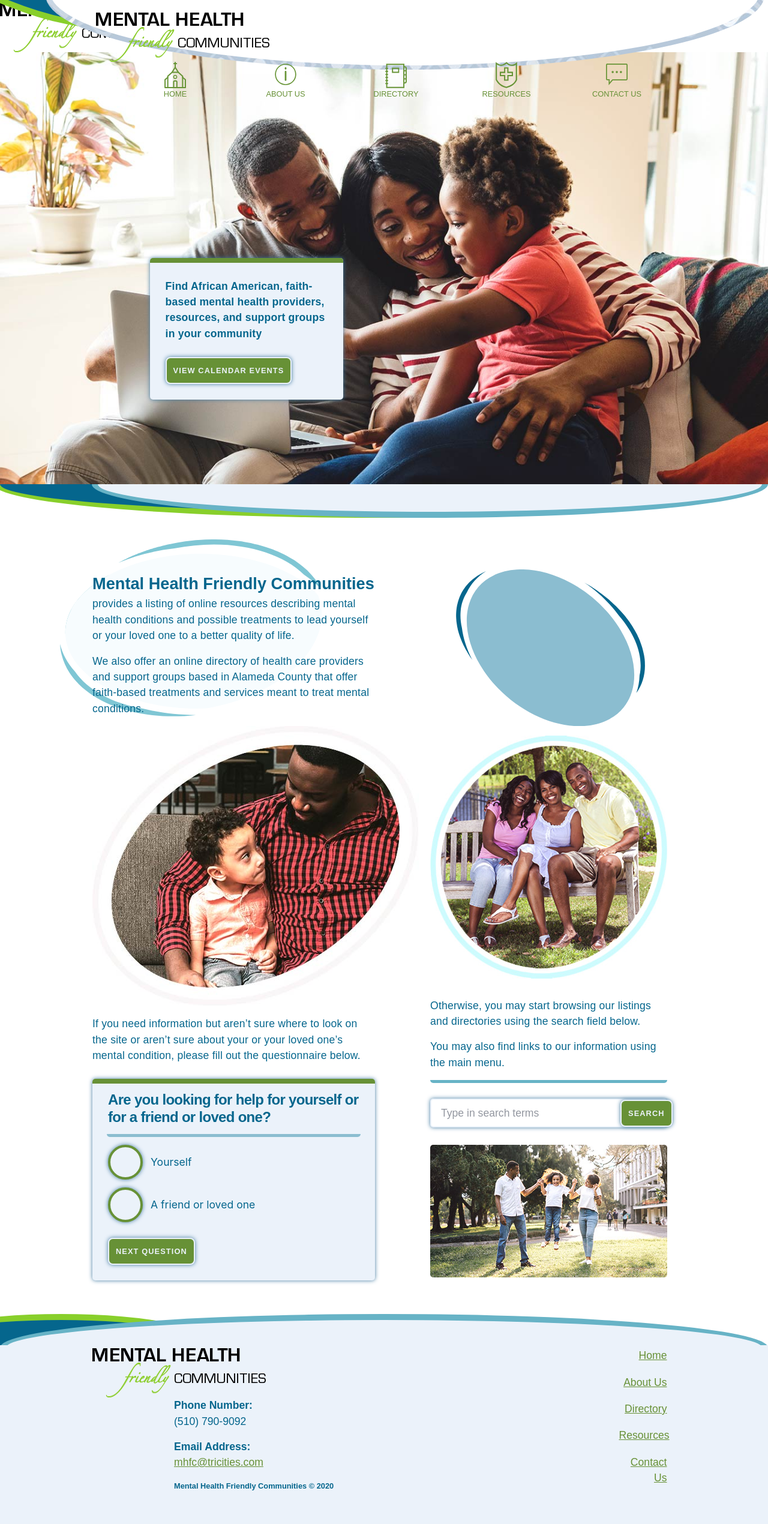
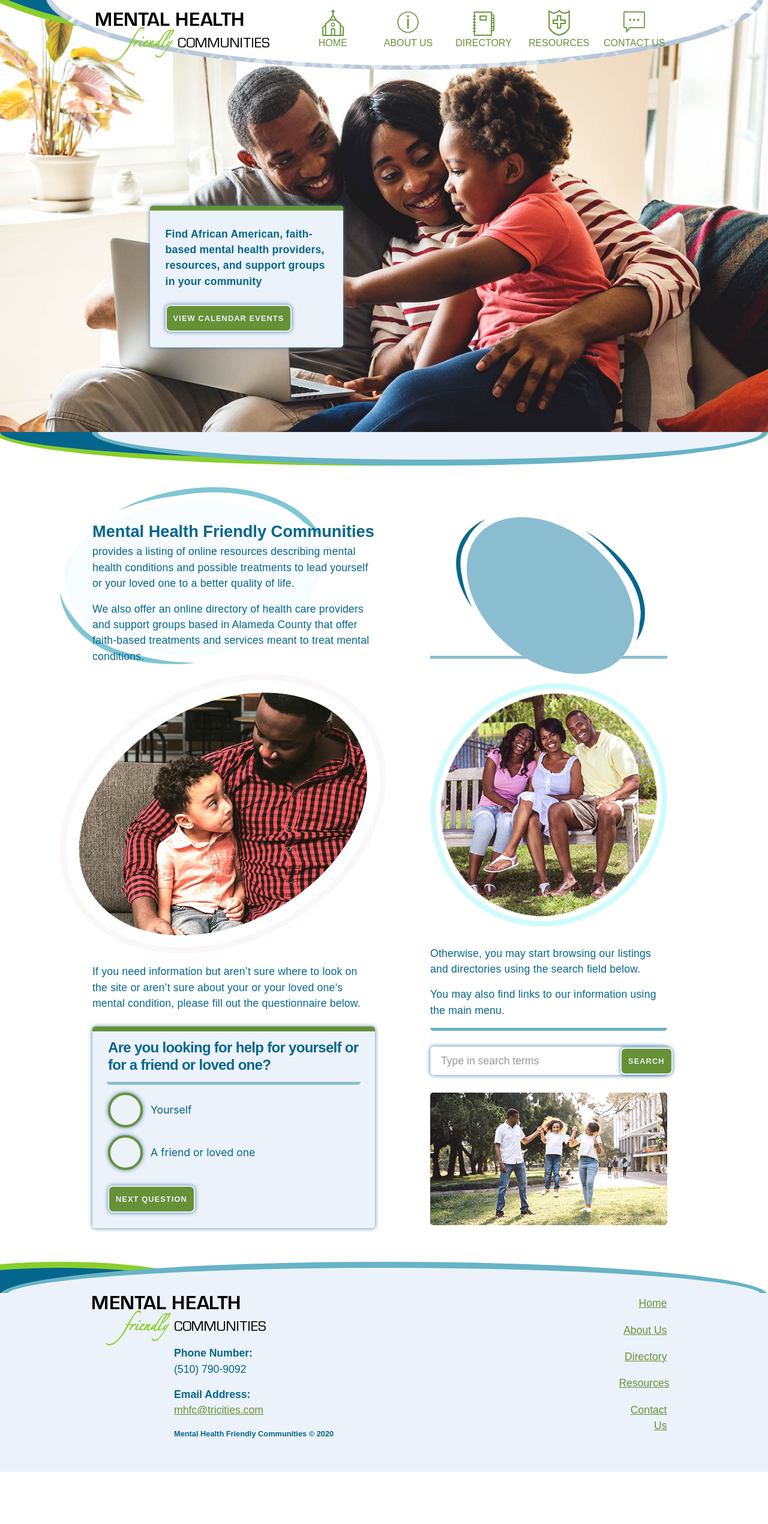
Before and after one commit to chriscjamison/mhfc, a PHP site: page / in a window 1280 px wide. Shown: the whole page at 60% size. After the commit the page ends 2453 px from the top, so only its background shows below. Run offline with PHP 8.4, Linux system fonts and the light colour scheme; some web fonts are replaced; grey boxes are pictures that could not be loaded.

Commit message:
0.8 - Mobile homepage complete

```diff
--- a/about-us.htm
+++ b/about-us.htm
@@ -68,7 +68,7 @@
               and family members who may be experiencing mental health challenges to come together to better understand
               and embrace the cultural connections between spirituality and mental wellness
             </p>
-            <a href="#about_us" class="cta-a" id="about_us-a">Click to read more</button>
+            <a href="#about_us" class="cta-a" id="about_us-a">Click to read more</a>
           </div>
           <img class="d-block img-fluid" src="/assets/img/hero_levels/about_us.jpg" alt="About Us">
         </div>
--- a/assets/css/main.css
+++ b/assets/css/main.css
@@ -11,14 +11,21 @@ input[type=submit],
 .questionnaire-div,
 .questionnaire-radio_button,
 .questionnaire-input-text,
-.questionnaire-input-textarea {
+.questionnaire-input-textarea,
+.copy-action-a {
   box-shadow: 0 0 7px #427aa1; }
+
+#copy-top,
+#copy-middle,
+#copy-bottom-container-1 {
+  box-shadow: 0 2px 7px #427aa1; }
 
 /****** TYPOGRAPHY STYLING ******/
 #nav-ul .nav-a .nav-span,
 button,
 .cta-a,
-input[type=submit] {
+input[type=submit],
+.copy-action-a {
   font-family: eurostile, sans-serif; }
 
 p,
@@ -69,7 +76,8 @@ button,
 .p-first:first-line,
 input[type=submit],
 h2,
-h1 {
+h1,
+.copy-action-a {
   font-weight: 700; }
 
 button,
@@ -77,11 +85,17 @@ button,
 input[type=submit],
 #footer-copyright-span,
 .about_us-training_team-individual-span,
-#nav-ul .nav-a .nav-span {
+#top-mobile-nav #nav-ul .nav-a .nav-span,
+.copy-action-a {
   font-size: 0.8rem; }
 
 .about_us-training_team-individual-span {
   font-size: 0.9rem; }
+
+#top-desktop-nav #nav-ul .nav-a .nav-span,
+.homepage-mobile-copy-div p,
+.homepage-mobile-copy-div input[type=search] {
+  font-size: 1rem !important; }
 
 .carousel-item .carousel-cta p,
 .container p,
@@ -115,7 +129,9 @@ h1 {
 
 button,
 .cta-a,
-input[type=submit] {
+input[type=submit],
+#copy-top p,
+.copy-action-a {
   color: #ebf2fa; }
 
 p,
@@ -166,7 +182,8 @@ input[type=search],
 #nav-ul .nav-a .nav-span,
 button,
 .cta-a,
-input[type=submit] {
+input[type=submit],
+.copy-action-a {
   text-transform: uppercase; }
 
 .about_us-quote-blockquote {
@@ -191,7 +211,8 @@ p,
 
 button,
 .cta-a,
-input[type=submit] {
+input[type=submit],
+.copy-action-a {
   letter-spacing: 1.1px; }
 
 .contact_info-listing-info-a,
@@ -216,7 +238,8 @@ input[type=submit] {
 button,
 .cta-a,
 input[type=submit],
-.questionnaire-radio_button::before {
+.questionnaire-radio_button::before,
+.copy-action-a {
   background-color: #679136; }
 
 #header-ellipses #ellipse-dark_green,
@@ -231,7 +254,9 @@ input[type=submit],
 #header-ellipses #ellipse-blue,
 .questionnaire-radio_button,
 #footer-background-div,
-#footer-ellipses #ellipse-blue {
+#footer-ellipses #ellipse-blue,
+#copy-middle,
+#copy-bottom {
   background-color: #ebf2fa; }
 
 .carousel-cta,
@@ -254,23 +279,29 @@ input[type=submit],
 
 button,
 .cta-a,
-input[type=submit] {
+input[type=submit],
+.copy-action-a {
   transition-property: background-color;
   transition-duration: 0.2s;
   transition-timing-function: ease-out; }
 
 button:hover,
 .cta-a:hover,
-input[type=submit]:hover {
+input[type=submit]:hover,
+.copy-action-a:hover {
   background-color: #77b826; }
 
 #top-mobile-nav {
   background-color: #fff; }
 
+#copy-top {
+  background-color: #325e83; }
+
 /****** BORDERS ******/
 button,
 .cta-a,
-input[type=submit] {
+input[type=submit],
+.copy-action-a {
   border: 2px solid #ebf2fa;
   border-radius: 8px; }
 
@@ -286,8 +317,25 @@ input[type=submit] {
 #header-ellipses #ellipse-blue {
   border: 10px solid #8bbdd0; }
 
+.questionnaire-radio_button {
+  border: 4px solid #679136; }
+
 #top-mobile-nav {
   border-bottom: 2px solid #88cf2b; }
+
+iframe {
+  border-bottom: 5px solid #8bbdd0; }
+
+#copy-top,
+#img-middle {
+  border-bottom: 5px solid #679136; }
+
+#copy-bottom-container-2 {
+  border-top: 5px solid #679136; }
+
+#copy-middle,
+#copy-bottom-container-1 {
+  border-bottom: 5px solid #05668d; }
 
 .carousel-cta,
 .questionnaire-div,
@@ -334,7 +379,8 @@ input[type=search],
 
 button,
 .cta-a,
-input[type=submit] {
+input[type=submit],
+.copy-action-a {
   margin: 40px;
   padding: 11px; }
 
@@ -343,6 +389,9 @@ input[type=search] {
 
 .visible-desktop {
   display: block !important; }
+
+.visible-desktop-flex {
+  display: flex !important; }
 
 .visible-mobile {
   display: none !important; }
@@ -593,6 +642,9 @@ header {
     margin-top: 0;
     padding-top: 54px; }
 
+#copy-homepage-left-img {
+  margin-left: 0; }
+
 #homepage-background-top-right-div {
   width: 100%;
   height: 261px;
--- a/assets/css/main.scss
+++ b/assets/css/main.scss
@@ -10,6 +10,7 @@ $light_blue_2: #67B3C6;
 $light_blue_3: #8bbdd0;
 $dark_blue_1: #05668d;
 $dark_blue_2: #427aa1;
+$dark_blue_3: #325e83;
 
 $light_green_1: #88cf2b;
 $light_green_2: #77b826;
@@ -40,7 +41,8 @@ $spacer_sm_5: 16px;
 $spacer_sm_6: 18px;
 
 $spacer_med_1: 26px;
-$spacer_med_2: 36px;
+$spacer_med_2: 30px;
+$spacer_med_3: 36px;
 
 $spacer_lg_1: 54px;
 $spacer_lg_2: 62px;
@@ -60,8 +62,15 @@ input[type=submit],
 .questionnaire-div,
 .questionnaire-radio_button,
 .questionnaire-input-text,
-.questionnaire-input-textarea {
+.questionnaire-input-textarea,
+.copy-action-a {
   box-shadow: 0 0 $shadow_distance $dark_blue_2;
+}
+
+#copy-top,
+#copy-middle,
+#copy-bottom-container-1 {
+  box-shadow: 0 2px 7px $dark_blue_2;
 }
 
 
@@ -71,7 +80,8 @@ input[type=submit],
 #nav-ul .nav-a .nav-span,
 button,
 .cta-a,
-input[type=submit] {
+input[type=submit],
+.copy-action-a {
   font-family: $eurostile;
 }
 
@@ -126,7 +136,8 @@ button,
 .p-first:first-line,
 input[type=submit],
 h2,
-h1 {
+h1,
+.copy-action-a {
   font-weight: 700;
 }
 
@@ -135,12 +146,19 @@ button,
 input[type=submit],
 #footer-copyright-span,
 .about_us-training_team-individual-span,
-#nav-ul .nav-a .nav-span {
+#top-mobile-nav #nav-ul .nav-a .nav-span,
+.copy-action-a {
   font-size: 0.8rem;
 }
 
 .about_us-training_team-individual-span {
   font-size: 0.9rem;
+}
+
+#top-desktop-nav #nav-ul .nav-a .nav-span,
+.homepage-mobile-copy-div p,
+.homepage-mobile-copy-div input[type=search] {
+  font-size: 1rem !important;
 }
 
 .carousel-item .carousel-cta p,
@@ -180,7 +198,9 @@ h1 {
 
 button,
 .cta-a,
-input[type=submit] {
+input[type=submit],
+#copy-top p,
+.copy-action-a {
   color: $light_blue_1;
 }
 
@@ -240,7 +260,8 @@ input[type=search],
 #nav-ul .nav-a .nav-span,
 button,
 .cta-a,
-input[type=submit] {
+input[type=submit],
+.copy-action-a {
   text-transform: uppercase;
 }
 
@@ -271,7 +296,8 @@ p,
 
 button,
 .cta-a,
-input[type=submit] {
+input[type=submit],
+.copy-action-a {
   letter-spacing: 1.1px;
 }
 
@@ -302,7 +329,8 @@ input[type=submit] {
 button,
 .cta-a,
 input[type=submit],
-.questionnaire-radio_button::before {
+.questionnaire-radio_button::before,
+.copy-action-a {
   background-color: $dark_green_1;
 }
 
@@ -320,7 +348,9 @@ input[type=submit],
 #header-ellipses #ellipse-blue,
 .questionnaire-radio_button,
 #footer-background-div,
-#footer-ellipses #ellipse-blue {
+#footer-ellipses #ellipse-blue,
+#copy-middle,
+#copy-bottom {
   background-color: $light_blue_1;
 }
 
@@ -348,7 +378,8 @@ input[type=submit],
 
 button,
 .cta-a,
-input[type=submit] {
+input[type=submit],
+.copy-action-a {
   transition-property: background-color;
   transition-duration: 0.2s;
   transition-timing-function: ease-out;
@@ -370,7 +406,8 @@ input[type=submit]:hover {
 
 button,
 .cta-a,
-input[type=submit] {
+input[type=submit],
+.copy-action-a {
   border: 2px solid $light_blue_1;
   border-radius: 8px;
 }
@@ -390,8 +427,30 @@ input[type=submit] {
   border: 10px solid $light_blue_3;
 }
 
+.questionnaire-radio_button {
+  border: 4px solid $dark_green_1;
+}
+
 #top-mobile-nav {
   border-bottom: 2px solid $light_green_1;
+}
+
+iframe {
+  border-bottom: 5px solid $light_blue_3;
+}
+
+#copy-top,
+#img-middle {
+  border-bottom: 5px solid $dark_green_1;
+}
+
+#copy-bottom-container-2 {
+  border-top: 5px solid $dark_green_1;
+}
+
+#copy-middle,
+#copy-bottom-container-1 {
+  border-bottom: 5px solid $dark_blue_1;
 }
 
 .carousel-cta,
@@ -442,7 +497,8 @@ input[type=search],
 
 button,
 .cta-a,
-input[type=submit] {
+input[type=submit],
+.copy-action-a {
   margin: 40px;
   padding: 11px;
 }
@@ -453,6 +509,10 @@ input[type=search] {
 
 .visible-desktop {
   display: block !important;
+}
+
+.visible-desktop-flex {
+  display: flex !important;
 }
 
 .visible-mobile {
@@ -846,6 +906,10 @@ header {
   }
 }
 
+#copy-homepage-left-img {
+  margin-left: 0;
+}
+
 #homepage-background-top-right-div {
   width: 100%;
   height: 261px;
--- a/index.htm
+++ b/index.htm
@@ -18,7 +18,7 @@
     <header>
 
 <!-- DESKTOP MAIN NAVIGATION -->
-      <nav class="visible-desktop" id="top-desktop-nav">
+      <nav class="visible-desktop-flex" id="top-desktop-nav">
         <a href="/" title="Home"><img src="/assets/img/common/logo/logo.png" alt="Mental Health Friendly Communities" id="nav-logo-desktop"></a>
         <ul id="nav-ul">
           <li>
@@ -60,7 +60,7 @@
         </ul>
       </nav>
 
-      <img src="/assets/img/common/logo/logo.png" alt="Mental Health Friendly Communities" id="nav-logo-mobile">
+      <img src="/assets/img/common/logo/logo.png" alt="Mental Health Friendly Communities" class="visible-mobile" id="nav-logo-mobile">
 
 
 <!-- HEADER BACKGROUND -->
@@ -173,14 +173,69 @@
         </form>
         <img src="/assets/img/copy/desktop/photo_homepage_questionaire.jpg" alt="Mental Health Friendly Communities bring families back together." class="copy-questionnaire-img" id="copy-homepage-bottom-right-img">
       </div>
-      <div class="visible-mobile">
+      <div class="col-12 visible-mobile">
         <iframe width="100%" src="https://www.youtube.com/embed/XidXi3EqPko" frameborder="0" allow="accelerometer; autoplay; encrypted-media; gyroscope; picture-in-picture" allowfullscreen></iframe>
+        <div class="homepage-mobile-copy-div" id="copy-top">
+          <p>
+            Mental Health Friendly Communities provides an online directory
+            of Alameda County health care providers, resources, and support groups
+            that offer medical and emotional care.
+          </p>
+          <p>
+            Many of the providers offer faith-based services meant
+            to offer support using the wisdom of The Bible as a foundation.
+          </p>
+          <div class="homepage-mobile-copy-nav-div" id="copy-nav-top">
+            <a href="#copy-top" class="mobile-copy-a copy-visible-a" id="copy-top-a">&#183;</a>
+            <a href="#copy-middle" class="mobile-copy-a" id="copy-middle-a">&nbsp;</a>
+            <a href="#copy-bottom" class="mobile-copy-a" id="copy-bottom-a">&nbsp;</a>
+          </div>
+        </div>
+        <div class="homepage-mobile-copy-div" id="copy-middle">
+          <p>
+            Also, if you or someone close to you is in the throws of a mental health
+            crisis, a loved one of someone in need of emotional support,
+            or simply want emotional support yourself, this website offers information
+            and resources to calm your concerns.
+          </p>
+          <div class="homepage-mobile-copy-nav-div" id="copy-nav-middle">
+            <a href="#copy-top" class="mobile-copy-a" id="copy-top-a">&nbsp;</a>
+            <a href="#copy-middle" class="mobile-copy-a copy-visible-a" id="copy-middle-a">&nbsp;</a>
+            <a href="#copy-bottom" class="mobile-copy-a" id="copy-bottom-a">&nbsp;</a>
+          </div>
+        </div>
+        <img src="/assets/img/copy/mobile/photo_homepage_girl_on_bike.jpg" alt="Mental Health Friendly Communities offer resources for emotional support for your loved one." class="copy-img" id="img-middle">
+        <div class="homepage-mobile-copy-div" id="copy-bottom">
+          <div class="homepage-mobile-copy-bottom-div" id="copy-bottom-container-1">
+            <p>
+              If you need information but aren&rsquo;t sure where on the site to look or aren&rsquo;t sure
+              about your or your loved one&rsquo;s mental condition, please fill out the questionnaire below.
+            </p>
+            <a href="#about_us" class="copy-action-a" id="copy-questionnaire-a">Start Quesionnaire</a>
+          </div>
+          <img src="/assets/img/copy/mobile/photo_homepage_boy_and_father.jpg" alt="Please browse the information using the search field below" class="copy-img" id="img-bottom">
+          <div class="homepage-mobile-copy-bottom-div" id="copy-bottom-container-2">
+            <p>
+              Otherwise, you may browse the information using the search field below
+              or use the links contained within the main menu.
+            </p>
+            <form id="copy-form-search">
+              <input type="search" value="Type in search terms" id="form-search-input-text">
+              <input type="submit" value="Search" id="form-search-submit">
+            </form>
+          </div>
+          <div class="homepage-mobile-copy-nav-div" id="copy-nav-bottom">
+            <a href="#copy-top" class="mobile-copy-a" id="copy-top-a">&nbsp;</a>
+            <a href="#copy-middle" class="mobile-copy-a" id="copy-middle-a">&nbsp;</a>
+            <a href="#copy-bottom" class="mobile-copy-a copy-visible-a" id="copy-bottom-a">&nbsp;</a>
+          </div>
+        </div>
       </div>
     </main>
 
 <!-- FOOTER -->
-    <footer>
-      <div class="visible-desktop" id="footer-background-div">
+    <footer class="visible-desktop">
+      <div id="footer-background-div">
         <div class="container" id="footer-container-div">
           <div class="col-9" id="footer-column-left-div">
             <a href="/" title="Home"><img src="/assets/img/common/logo/logo.png" alt="Mental Health Friendly Communities" id="nav-logo-desktop"></a>
```
Also changed, not shown: other parts of assets/css/main.css (+87 -7 lines), other parts of assets/css/main.scss (+128 -12 lines), assets/img/common/nav/mobile-dots.png (added), 1 other file.
